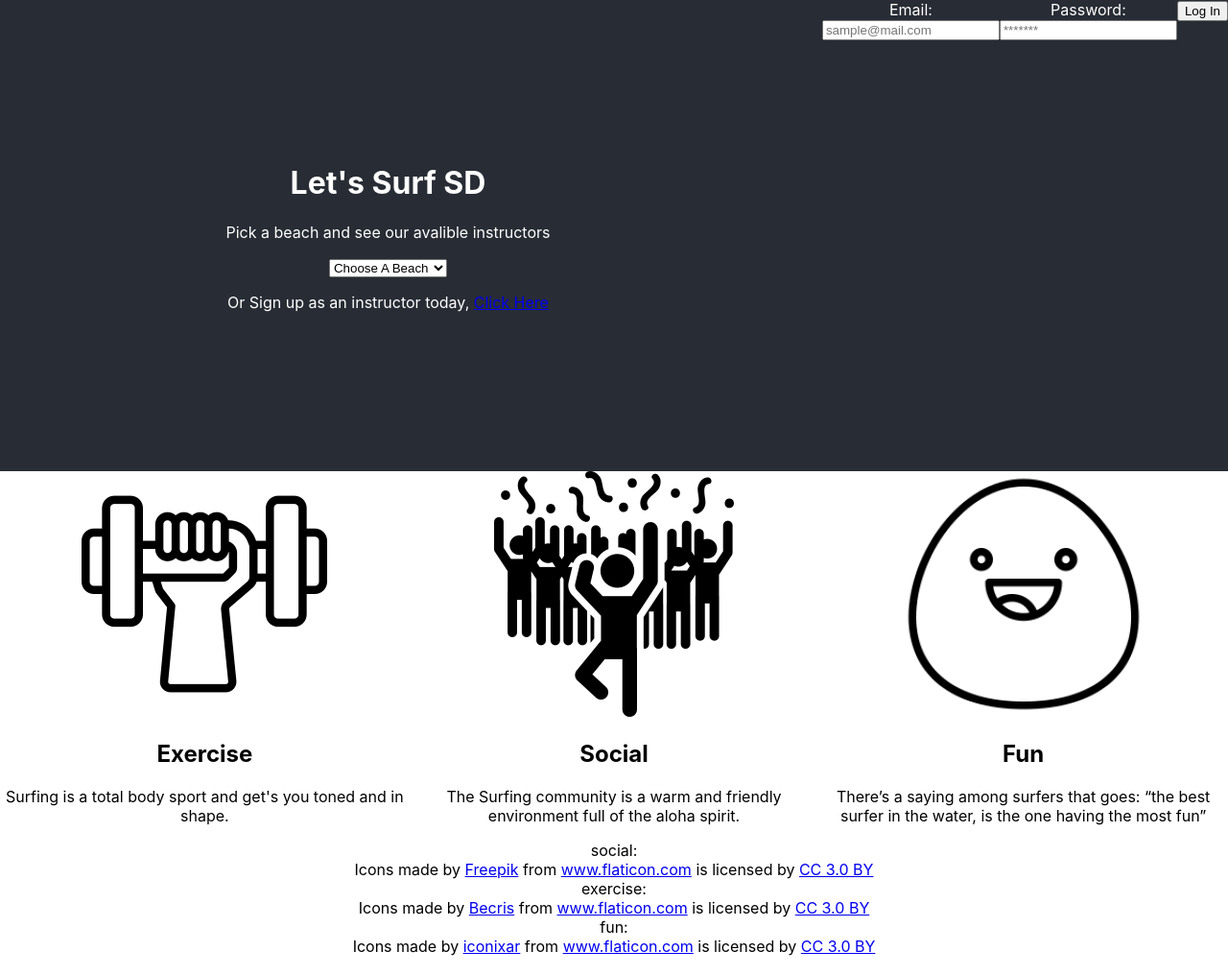
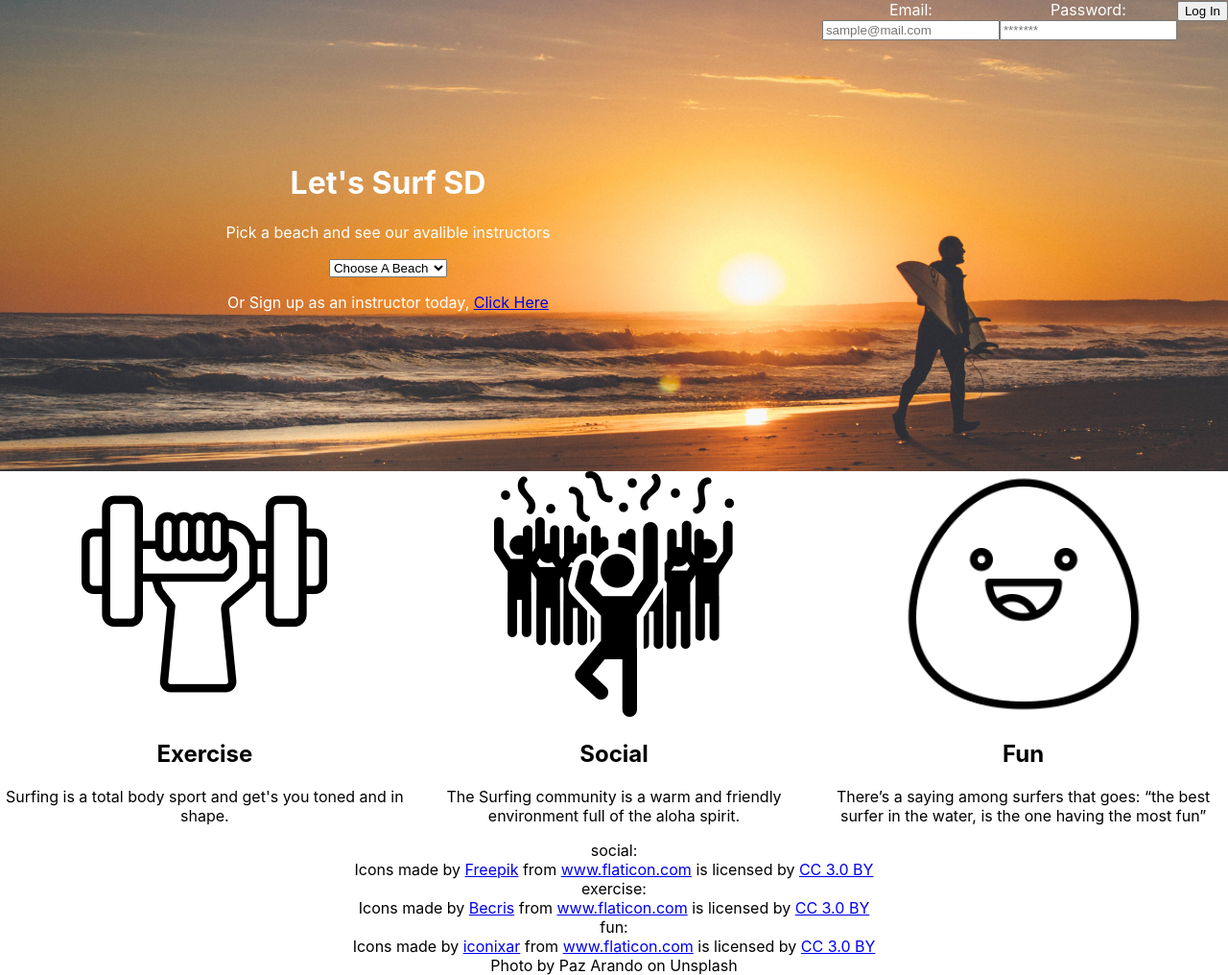
Before and after one commit to C-Elliott44/lets-surf-san-diego, a React (Create React App) app: page / in a window 1280 px wide. Shown: the whole page at 96% size. Built offline with nearby package versions, Linux system fonts and the light colour scheme.

Commit message:
Addition of a background image to the header

```diff
--- a/src/App.js
+++ b/src/App.js
@@ -62,6 +62,7 @@ function App() {
         social: <span>Icons made by <a href="https://www.flaticon.com/authors/freepik" title="Freepik">Freepik</a> from <a href="https://www.flaticon.com/" title="Flaticon">www.flaticon.com</a> is licensed by <a href="http://creativecommons.org/licenses/by/3.0/" title="Creative Commons BY 3.0" target="_blank" rel="noopener noreferrer">CC 3.0 BY</a></span>
         exercise: <span>Icons made by <a href="https://www.flaticon.com/authors/becris" title="Becris">Becris</a> from <a href="https://www.flaticon.com/" title="Flaticon">www.flaticon.com</a> is licensed by <a href="http://creativecommons.org/licenses/by/3.0/" title="Creative Commons BY 3.0" target="_blank" rel="noopener noreferrer">CC 3.0 BY</a></span>
         fun: <span>Icons made by <a href="https://www.flaticon.com/authors/iconixar" title="iconixar">iconixar</a> from <a href="https://www.flaticon.com/" title="Flaticon">www.flaticon.com</a> is licensed by <a href="http://creativecommons.org/licenses/by/3.0/" title="Creative Commons BY 3.0" target="_blank" rel="noopener noreferrer">CC 3.0 BY</a></span>
+        Photo by Paz Arando on Unsplash
       </footer>
     </div>
   );
--- a/src/assets/styles/user.css
+++ b/src/assets/styles/user.css
@@ -31,9 +31,13 @@
 
 .App-header {
     grid-row: 2 / span 1;
+
     display: grid;
     grid-template-columns: 1fr auto 3fr;
     grid-template-rows: 30px 120px min-content 150px;
+
+    background-image: url('../images/surf-header.jpg');
+    background-size: cover;
 }
 
 #headerText {
@@ -45,6 +49,7 @@
 
 #instructorDisplay {
     grid-row: 2 / span 1;
+
     display: grid;
 }
 
@@ -52,6 +57,7 @@
 
 #about {
     grid-row: 3 / span 1;
+
     display: grid;
     grid-template-columns: repeat(3, 1fr);
 }
@@ -72,5 +78,6 @@
 
 footer {
     grid-row: 4 / span 1;
+
     display: grid;
 }
```
Also changed, not shown: src/assets/images/surf-header.jpg (added).
